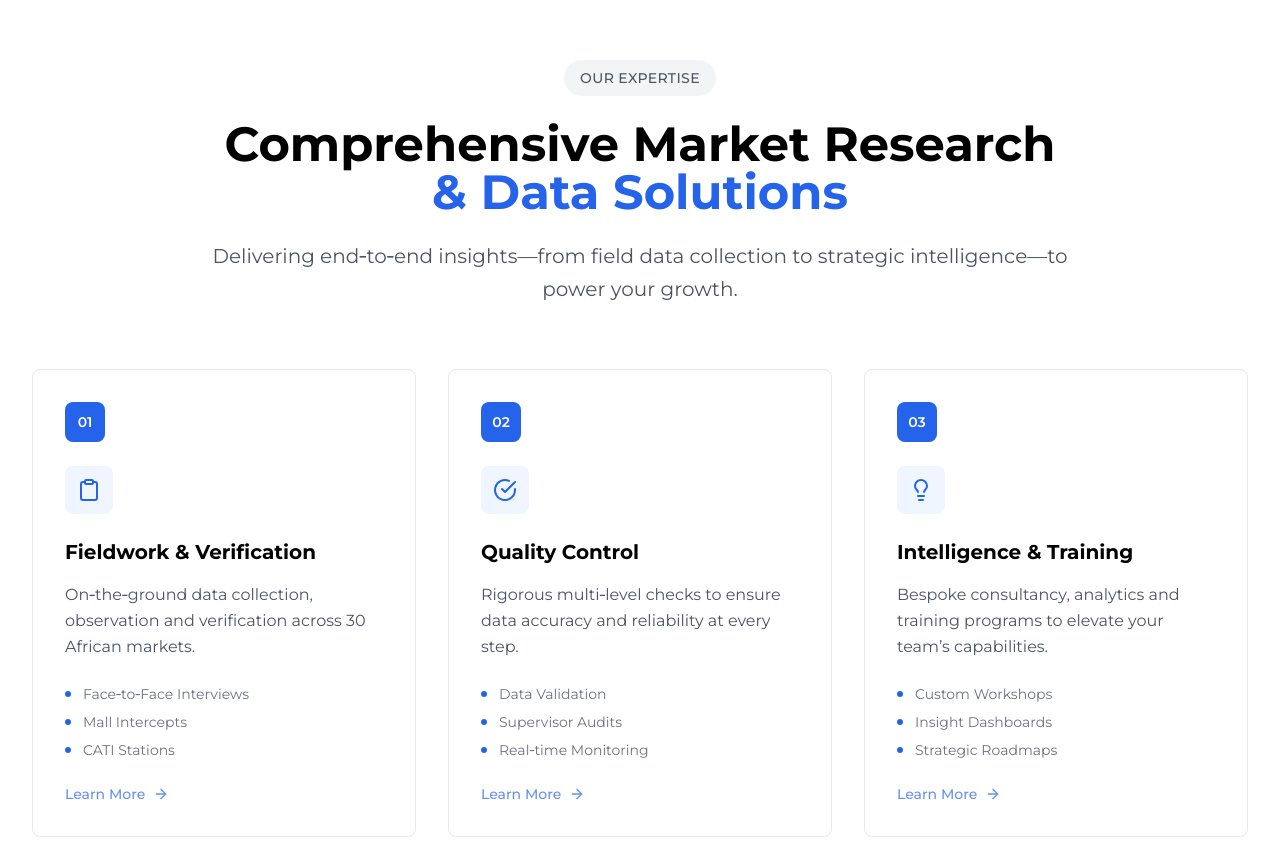
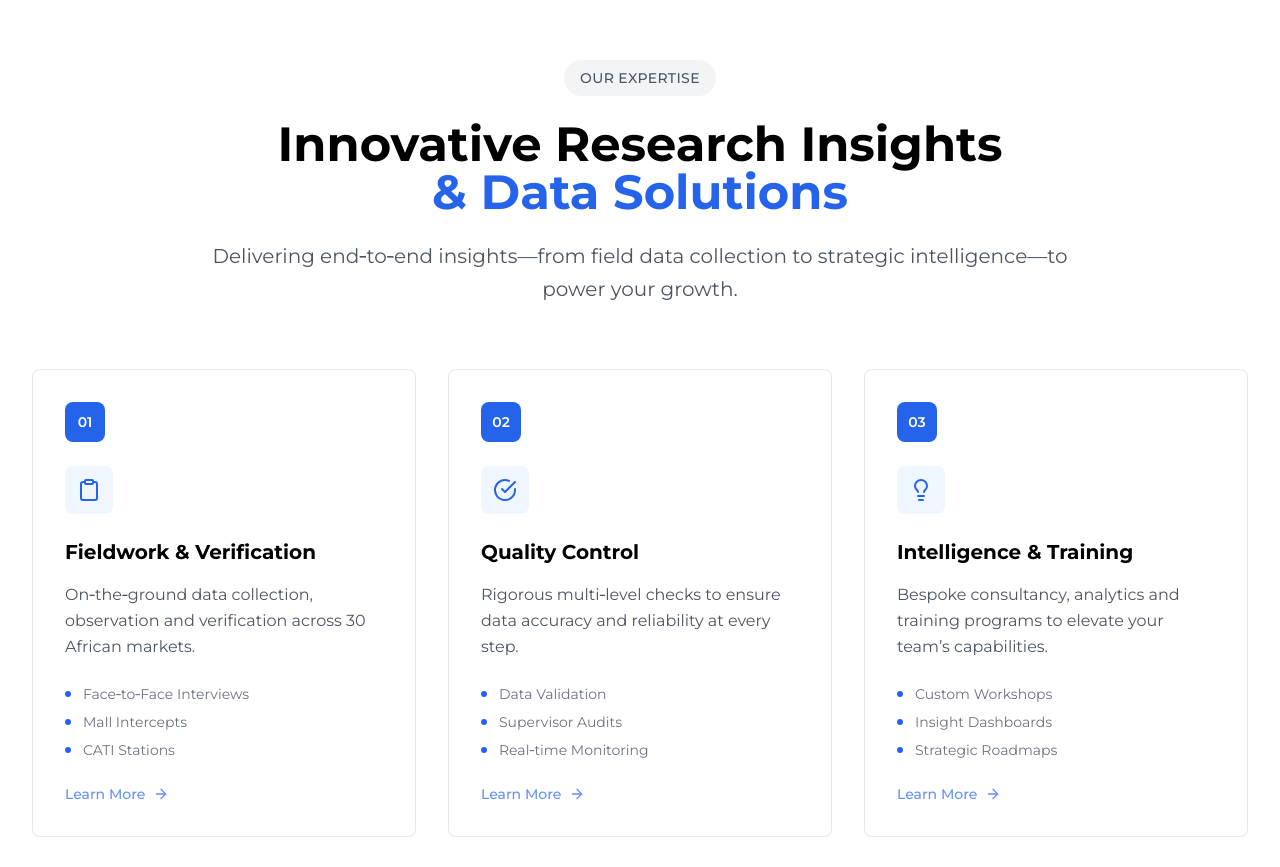
Before and after one commit to Jiwe-Holding/Futuris-Site, a React (Vite) app: page / in a window 1280 px wide. Shown: the part 820-1687 px from the top of the page. Built offline with nearby package versions, Linux system fonts and the light colour scheme.

Commit message:
Update Services.tsx

```diff
--- a/src/components/Services.tsx
+++ b/src/components/Services.tsx
@@ -90,7 +90,7 @@ const Services: React.FC = () => {
             <span className="text-sm font-medium text-gray-600 uppercase tracking-wide">Our Expertise</span>
           </div>
           <h2 className="text-4xl lg:text-5xl font-bold text-black mb-6 leading-tight">
-            Comprehensive Market Research
+            Innovative Research Insights
             <span className="block text-blue-600">
               & Data Solutions
             </span>
```
